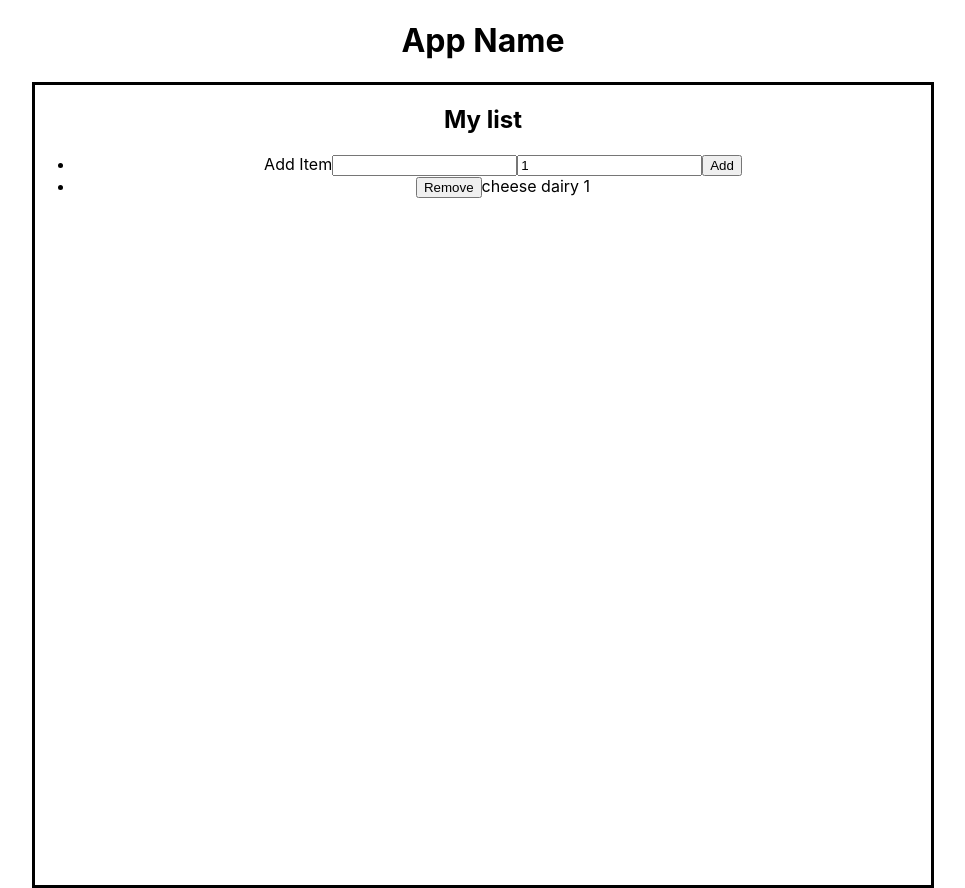
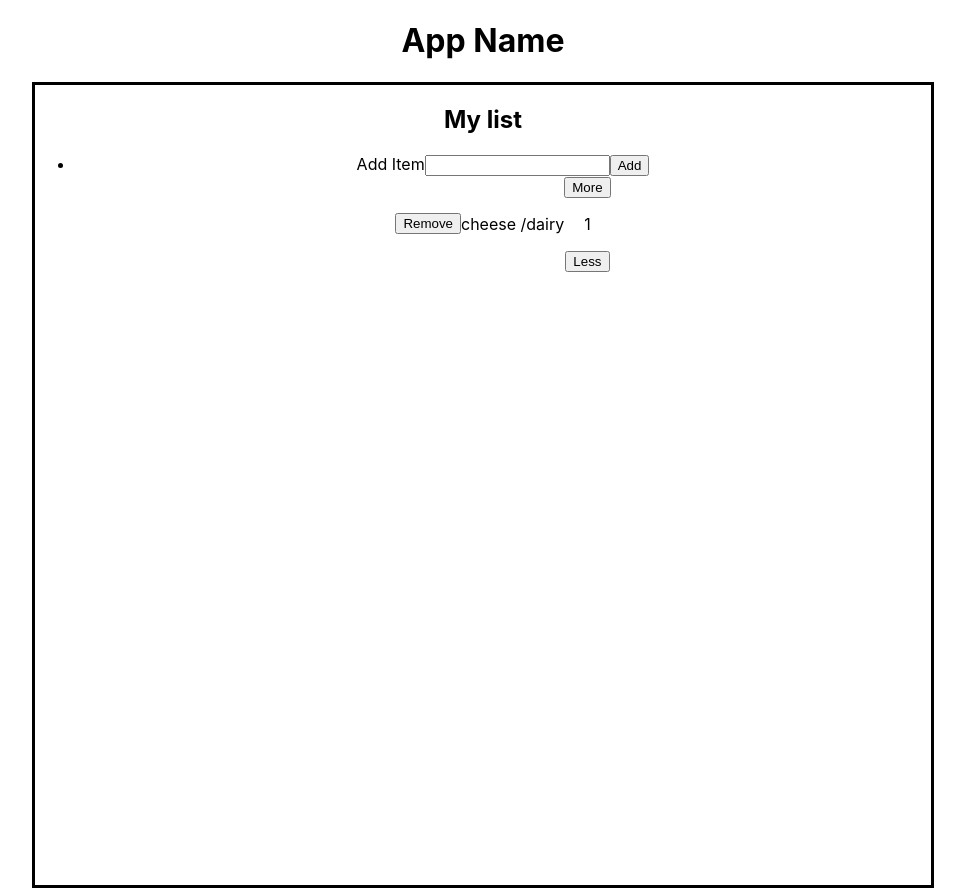
Before and after one commit to higashiM/project-sweep-fe, a React (Create React App) app in the folder project-sweep-fe/: page / in a window 1280 px wide. Shown: the whole page, without its empty margins (157-1122 px from the left). Built offline with nearby package versions, Linux system fonts and the light colour scheme.

Commit message:
added QuantityChanger component

```diff
--- a/project-sweep-fe/package.json
+++ b/project-sweep-fe/package.json
@@ -4,6 +4,7 @@
   "private": true,
   "dependencies": {
     "@material-ui/core": "^4.9.12",
+    "@material-ui/lab": "^4.0.0-alpha.51",
     "@testing-library/jest-dom": "^4.2.4",
     "@testing-library/react": "^9.3.2",
     "@testing-library/user-event": "^7.1.2",
--- a/project-sweep-fe/src/App.css
+++ b/project-sweep-fe/src/App.css
@@ -7,6 +7,12 @@
   pointer-events: none;
 }
 
+.item-card {
+  display: flex;
+  align-items: center;
+  text-decoration: none;
+  justify-content: center;
+}
 .unsorted-list-container {
   border: solid;
   width: 70%;
--- a/project-sweep-fe/src/components/ItemCard.jsx
+++ b/project-sweep-fe/src/components/ItemCard.jsx
@@ -1,22 +1,25 @@
 import React, { Component } from 'react';
+import QuantityChanger from './QuantityChanger';
 
 export class ItemCard extends Component {
-  state = {
-    item: this.props.item,
-  };
   render() {
-    const { item } = this.state;
+    const { item } = this.props;
     return (
-      <li>
+      <li className="item-card">
         <button onClick={this.handleClick}>Remove</button>
-        {item.foodName} <span className="item-category">{item.category} </span>
-        <span className="item-quantity">{item.quantity}</span>
+        <span className="food-name">{item.foodName} /</span>{' '}
+        <span className="item-category">{item.category} </span>
+        <QuantityChanger
+          quantity={this.props.item.quantity}
+          deleteListItem={this.props.deleteListItem}
+          foodName={item.foodName}
+        />
       </li>
     );
   }
 
   handleClick = () => {
-    const { item } = this.state;
+    const { item } = this.props;
     this.props.deleteListItem(item.foodName);
   };
 }
--- a/project-sweep-fe/src/components/ItemInputForm.jsx
+++ b/project-sweep-fe/src/components/ItemInputForm.jsx
@@ -16,15 +16,9 @@ export class ItemInputForm extends Component {
           name="foodName"
           value={this.state.newItem.foodName}
           onChange={this.handleChange}
+          required
         />
-        <input
-          id="item-quantity-input"
-          type="number"
-          name="quantity"
-          step="1"
-          value={this.state.newItem.quantity}
-          onChange={this.handleChange}
-        />
+
         <button type="submit">Add</button>
       </form>
     );
--- /dev/null
+++ b/project-sweep-fe/src/components/QuantityChanger.jsx
@@ -0,0 +1,62 @@
+import React, { Component } from 'react';
+
+export class QuantityChanger extends Component {
+  state = {
+    quantityChange: 0,
+  };
+
+  render() {
+    const { quantityChange } = this.state;
+    return (
+      <section className="quantity-changer-container">
+        <button
+          name=""
+          className="increment-up-button"
+          onClick={() => {
+            this.incrementQuantity(1);
+          }}
+        >
+          More
+        </button>
+        <p>{this.props.quantity + quantityChange}</p>
+        <button
+          className="increment-down-button"
+          onClick={() => {
+            this.incrementQuantity(-1);
+          }}
+        >
+          Less
+        </button>
+      </section>
+    );
+  }
+
+  incrementQuantity = (number) => {
+    const { quantity, foodName } = this.props;
+    if (number === -1 && quantity === 1) {
+      this.props.deleteListItem(foodName);
+    }
+    this.setState((currentState) => {
+      return { quantityChange: currentState.quantityChange + number };
+    });
+    // this.setState(
+    //   (currentState) => {
+    //     return { quantityChange: currentState.quantityChange + number };
+    //   },
+    //   () => {
+    //     console.log(this.state.quantityChange);
+    //   }
+    // );
+    // this.setState(
+    //   (currentState) => {
+    //     currentState.item.quantity += currentState.quantityChange;
+    //     return { item: { ...currentState.item } };
+    //   },
+    //   () => {
+    //     console.log(this.state.item);
+    //   }
+    // );
+  };
+}
+
+export default QuantityChanger;
```
Also changed, not shown: 1 other file (tests, documents, lock files or other folders).
